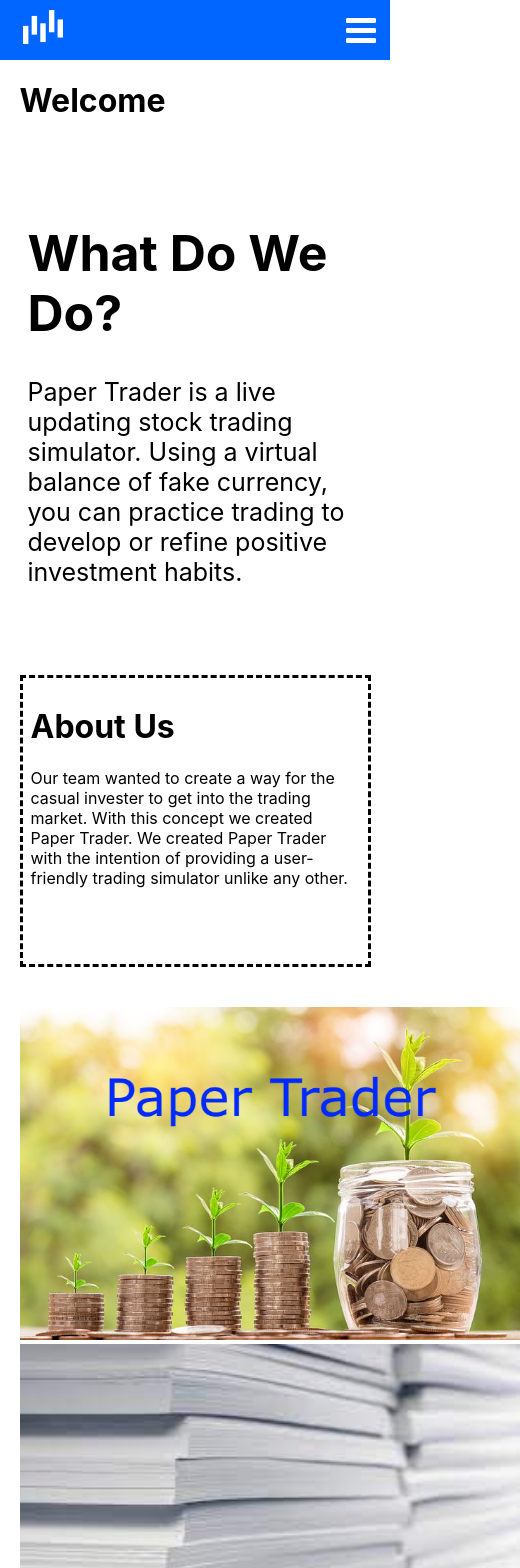
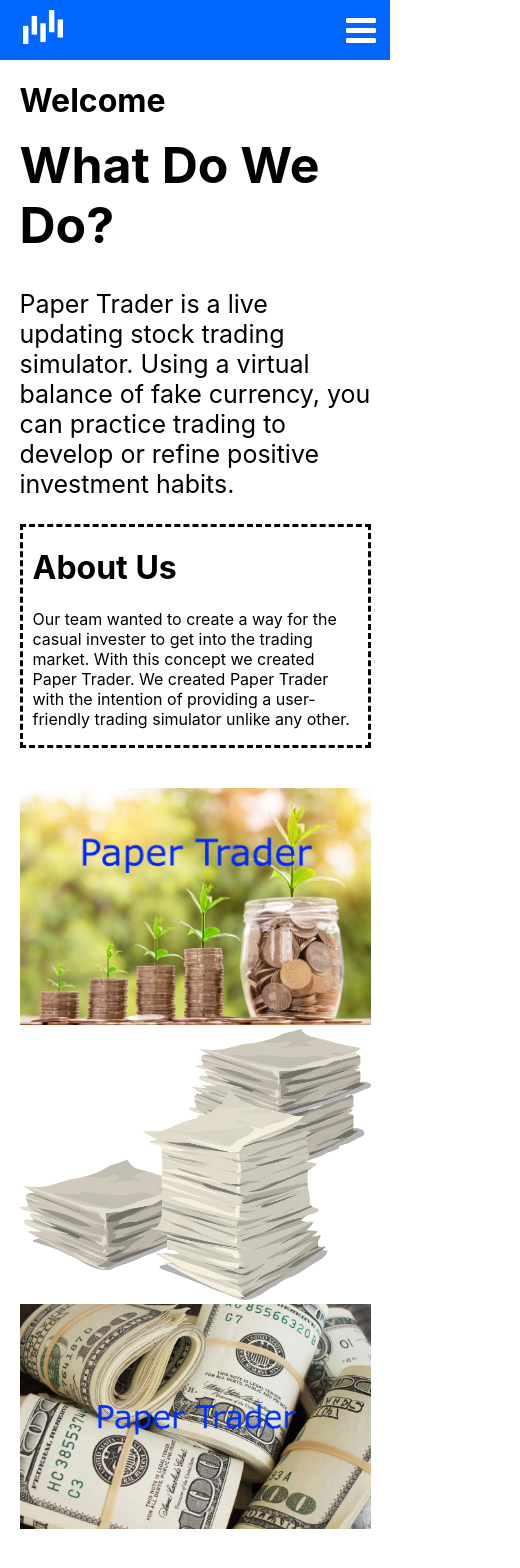
Before and after one commit to mobrien13/paper-trader, a React (Create React App) app in the folder paper-trader/: page / in a window 390 px wide. Shown: the top 1568 px of the page, 520 px wide, since content can reach past the window. After the commit the page ends 1533 px from the top, so only its background shows below. Built offline with nearby package versions, Linux system fonts and the light colour scheme; no server answers.

Commit message:
final ms1 fixes

```diff
--- a/paper-trader/src/Components/Pages/Welcome.css
+++ b/paper-trader/src/Components/Pages/Welcome.css
@@ -1,19 +1,20 @@
 div2{
-    padding: 8px;
     justify-content: left;
     float: left;
     font-size: 25px;
     max-width: 55%;
+    margin-top: -40px;
 }
 div3{
-    padding: 8px;
-    height: 270px;
-    width: 340px;
+    padding: 0 10px 0 10px;
+    max-height: 300px;
+    max-width: 450px;
+    min-width: 200px;
+    width: 35vw;
     justify-content: right;
-    float: right;
     border:black;
     border-style: dashed;
-    margin-top: 55px;
+    margin-bottom: 40px;
 }
 divC1{
     padding: 5px;
@@ -66,10 +67,33 @@ divH{
     display: flex;
     justify-content: space-between;
     flex-wrap: wrap;
-    padding-top: 40px;
 }
+
+.welcomeImage{
+    resize: both;
+    max-width: 28vw;
+    min-width: 150px;
+}
+
 @media screen and (max-width: 680px){
     div2{
         max-width: 100%;
+        width: 90vw;
+    }
+    .welcomeImage{
+        max-width: 90vw;
+    }
+    div3{
+        width: 90vw;
     }
 }
+@media screen and (max-width: 900px){
+    div3{
+        width: 90vw;
+        max-width: 90vw;
+    }
+    div2{
+        width: 90vw;
+        max-width: 90vw;
+    }
+}
--- a/paper-trader/src/Components/Pages/Welcome.js
+++ b/paper-trader/src/Components/Pages/Welcome.js
@@ -3,7 +3,7 @@ import './Welcome.css';
 import './Pages.css';
 import image1 from '../../images/MoneyImgPT.jpg'
 import image2 from '../../images/MoneyImg2PT.jpg'
-import image3 from '../../images/Paper.jpg'
+import image3 from '../../images/paper.png'
 import {Link} from 'react-router-dom';
 import { getAuth, createUserWithEmailAndPassword, onAuthStateChanged, signInWithEmailAndPassword } from 'firebase/auth'
 import {signup, useAuth } from '../../firebase'
@@ -27,13 +27,13 @@ function Welcome() {
         <divH>
 
             <div>
-                <img src={image1} alt="MoneyPT" width="500" height="333"/>
+                <img className='welcomeImage' src={image1} alt="MoneyPT"/>
             </div>
             <div>
-                <img src={image3} alt="Paper" width="500" height="333"/>
+                <img className='welcomeImage' src={image3} alt="Paper" />
             </div>
             <div>
-                <img src={image2} alt="MoneyPT2" width="500" height="333"/>
+                <img className='welcomeImage' src={image2} alt="MoneyPT2"/>
             </div>
 
 
```
Also changed, not shown: paper-trader/src/images/paper.png (added).
